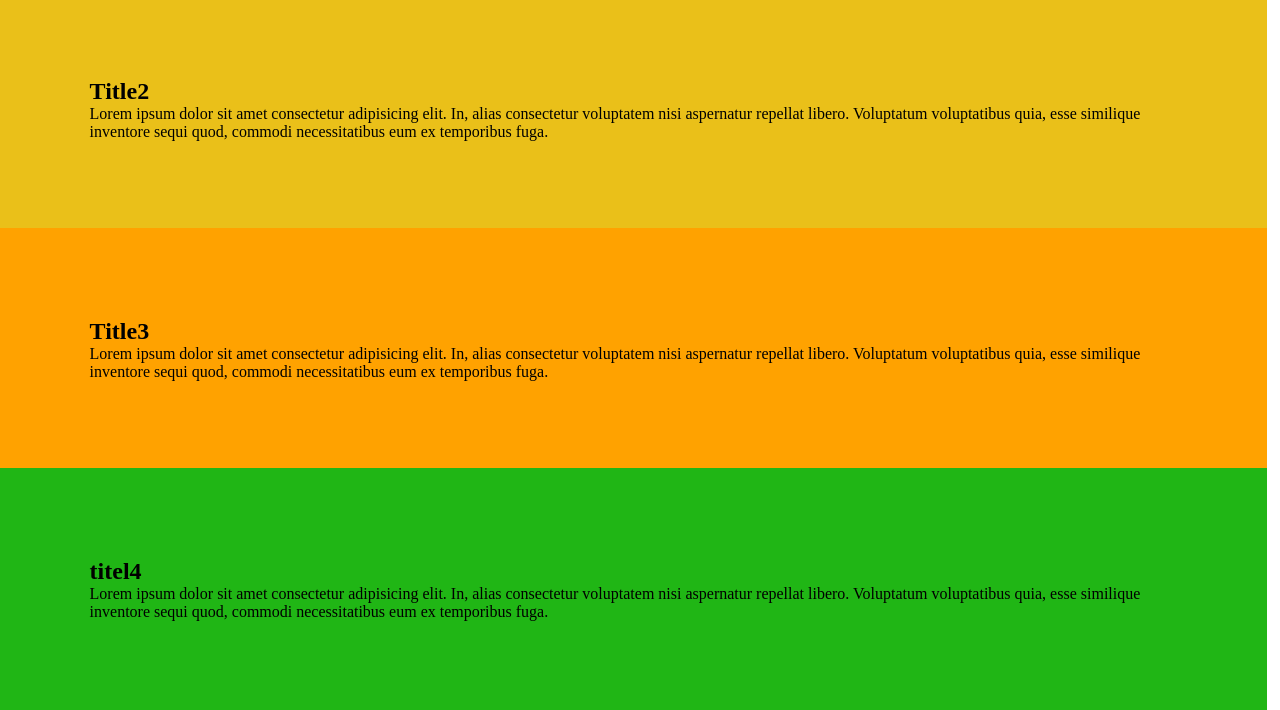
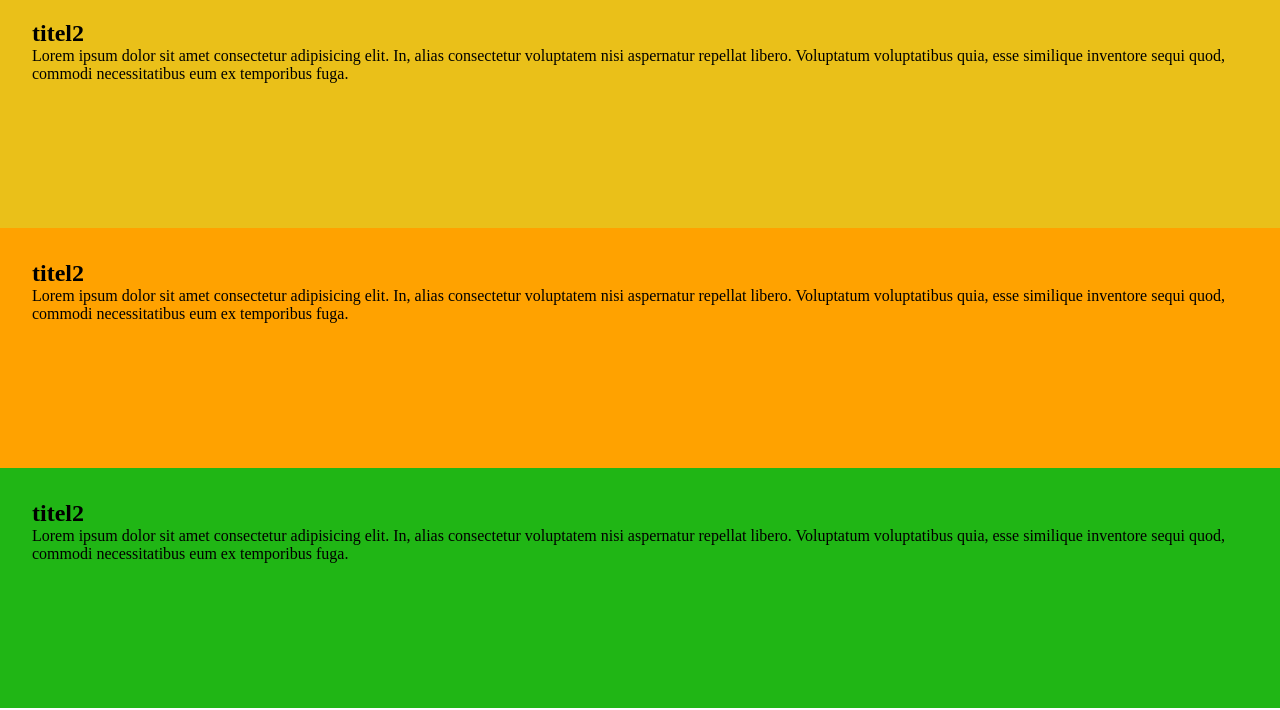
Before and after one commit to Vince1510/p1-html-css, a plain HTML site: page Opdracht_7.1/index.html in a window 1280 px wide. Shown: the part 92-802 px from the top of the page. Drawn offline with Linux system fonts and the light colour scheme.

Commit message:
Opdracht_7.1

```diff
--- a/Opdracht_7.1/index.html
+++ b/Opdracht_7.1/index.html
@@ -16,18 +16,18 @@
         </div>
     </nav>
 
-    <section>
-        <div class="titel2">
-            <h2>Title2</h2>
+    <section class="titel2">
+        <div >
+            <h2>titel2</h2>
             <p>Lorem ipsum dolor sit amet consectetur adipisicing elit. In, alias consectetur voluptatem nisi aspernatur
                 repellat libero. Voluptatum voluptatibus quia, esse similique inventore sequi quod, commodi
                 necessitatibus
                 eum ex temporibus fuga.</p>
         </div>
     </section>
-    <section>
-        <div class="titel3">
-            <h2>Title3</h2>
+    <section class="titel3">
+        <div >
+            <h2>titel2</h2>
             <p>Lorem ipsum dolor sit amet consectetur adipisicing elit. In, alias consectetur voluptatem nisi aspernatur
                 repellat libero. Voluptatum voluptatibus quia, esse similique inventore sequi quod, commodi
                 necessitatibus
@@ -35,9 +35,9 @@
         </div>
     </section>
 
-    <section>
-        <div class="titel4">
-            <h2>titel4</h2>
+    <section class="titel4">
+        <div >
+            <h2>titel2</h2>
             <p>Lorem ipsum dolor sit amet consectetur adipisicing elit. In, alias consectetur voluptatem nisi aspernatur
                 repellat libero. Voluptatum voluptatibus quia, esse similique inventore sequi quod, commodi
                 necessitatibus
--- a/Opdracht_7.1/style.css
+++ b/Opdracht_7.1/style.css
@@ -15,19 +15,18 @@
 }
 .titel2 {
   background-color: rgb(234, 192, 25);
-  width: 85vw;
-  padding: 7vw;
 }
 .titel3 {
     background-color: rgb(255, 162, 0);
-    width: 85vw;
-    padding: 7vw;
   }
   .titel4 {
     background-color: rgb(32, 182, 21);
-    width: 85vw;
-    padding: 7vw;
   }
   section{
     height: 30vh;
+    width: 100vw;
   }
+
+  div {
+    padding: 2rem;
+  }
```
